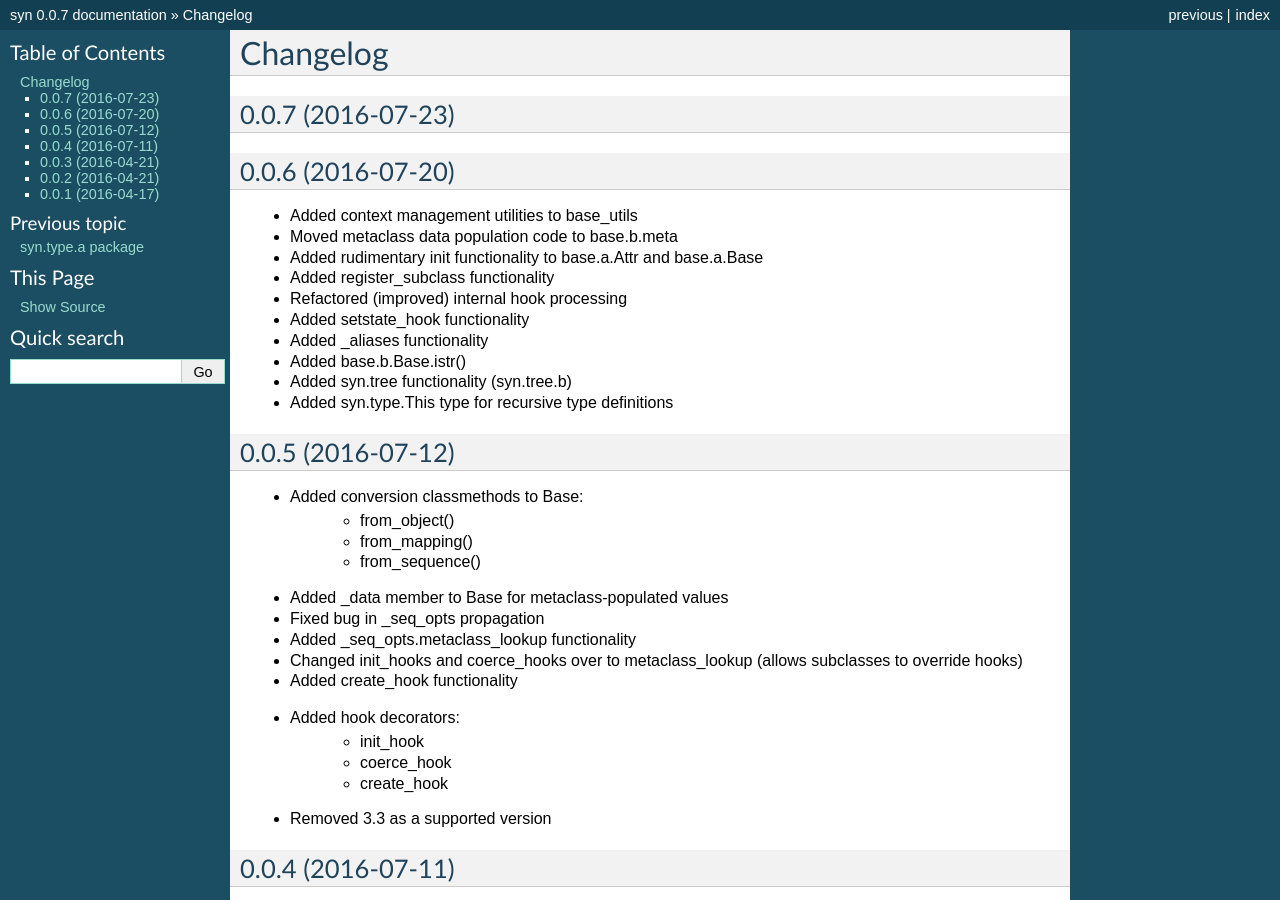
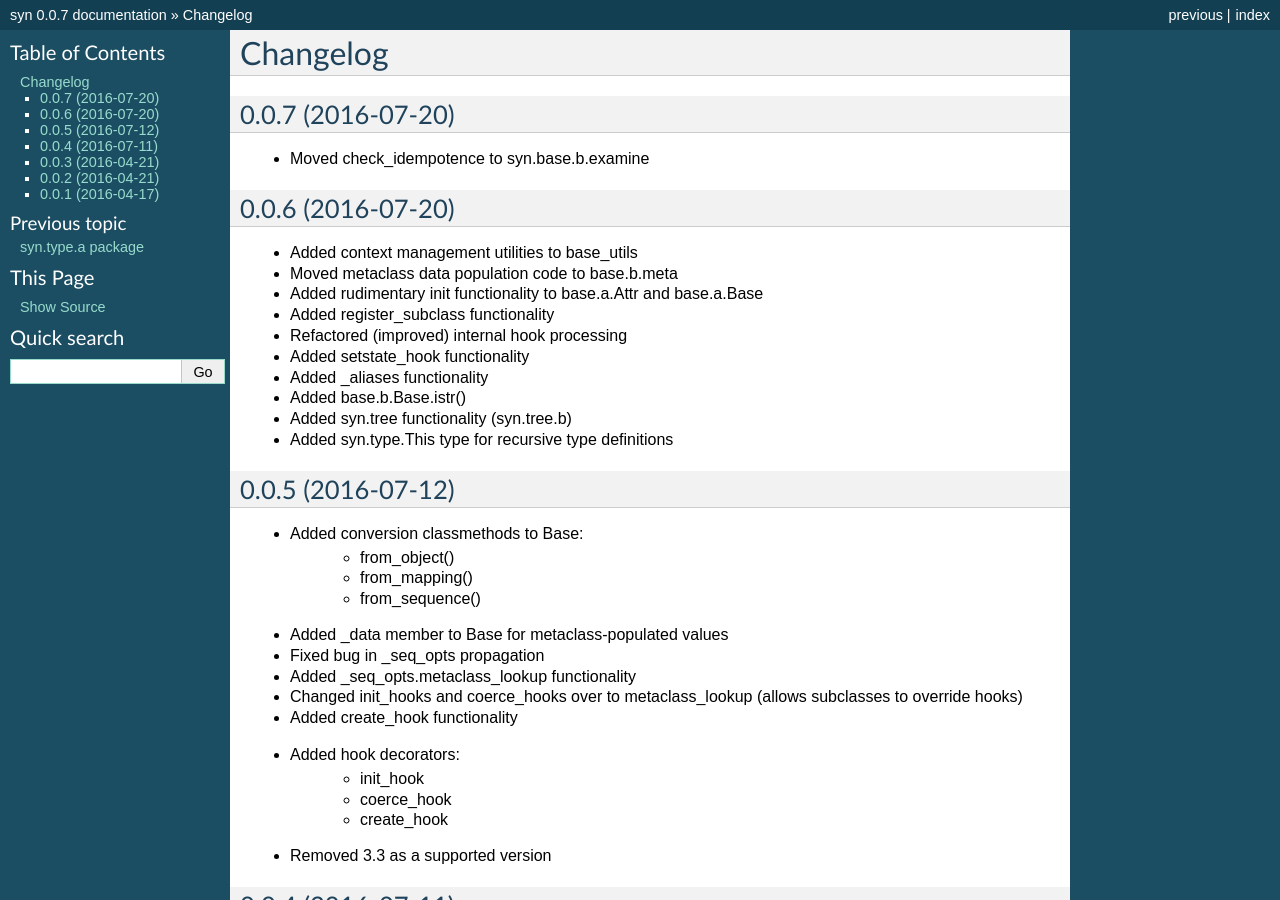
Before and after one commit to mbodenhamer/syn, a Sphinx documentation site: the page built from docs/changelog.rst, in a window 1280 px wide and 900 px high. Built offline with Sphinx 7.4.7, drawn with Linux system fonts in a browser that asks for light colours; pages that are not in the unit, such as notebooks, are missing from menus.

Commit message:
Updating docs

```diff
--- a/CHANGELOG.rst
+++ b/CHANGELOG.rst
@@ -1,10 +1,9 @@
 Changelog
 ---------
 
-0.0.7 (2016-07-23)
+0.0.7 (2016-07-20)
 ~~~~~~~~~~~~~~~~~~
-
-
+- Moved check_idempotence to syn.base.b.examine
 
 0.0.6 (2016-07-20)
 ~~~~~~~~~~~~~~~~~~
```
Also changed, not shown: docs/syn.base.b.rst (+8 -0 lines).
